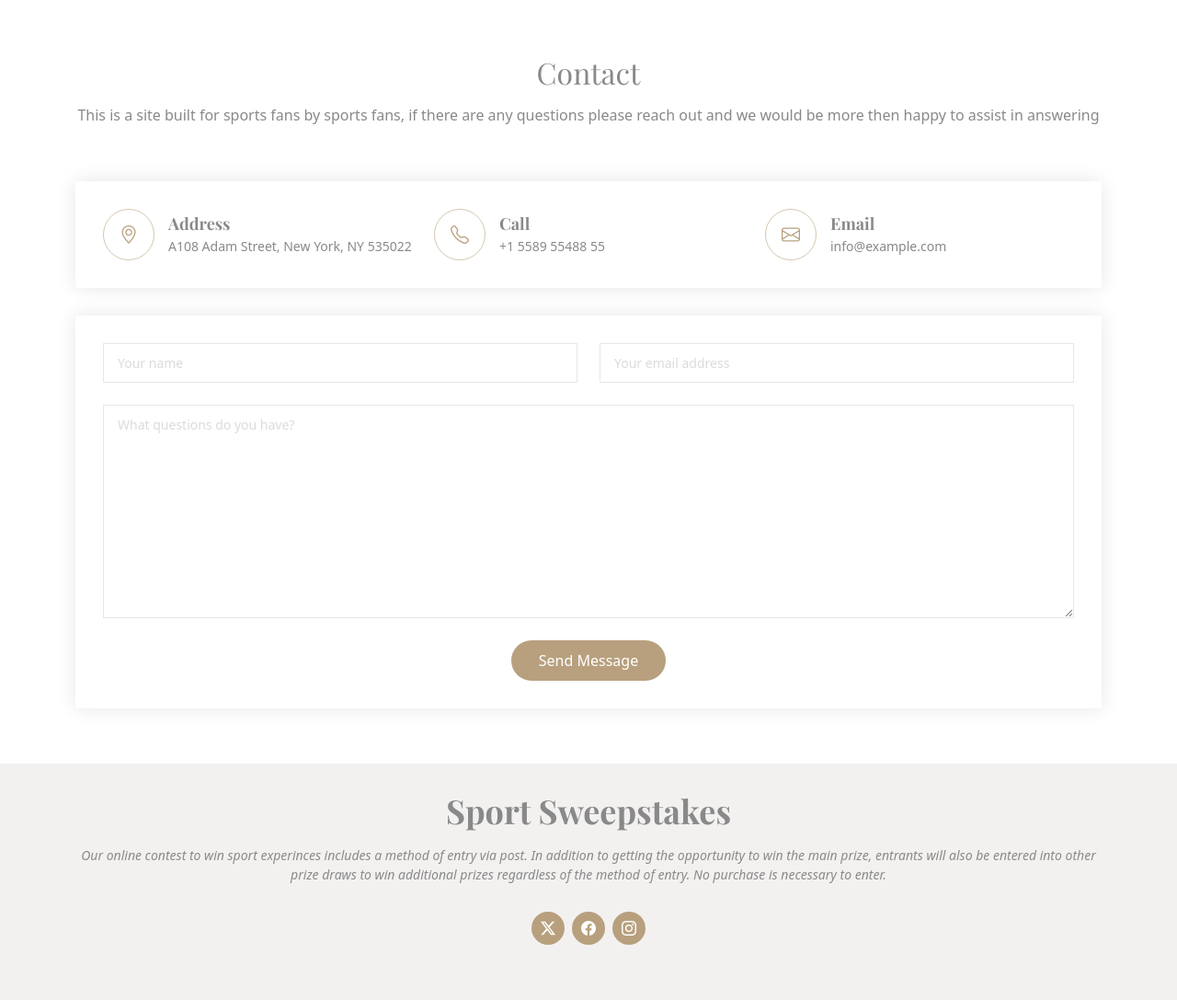
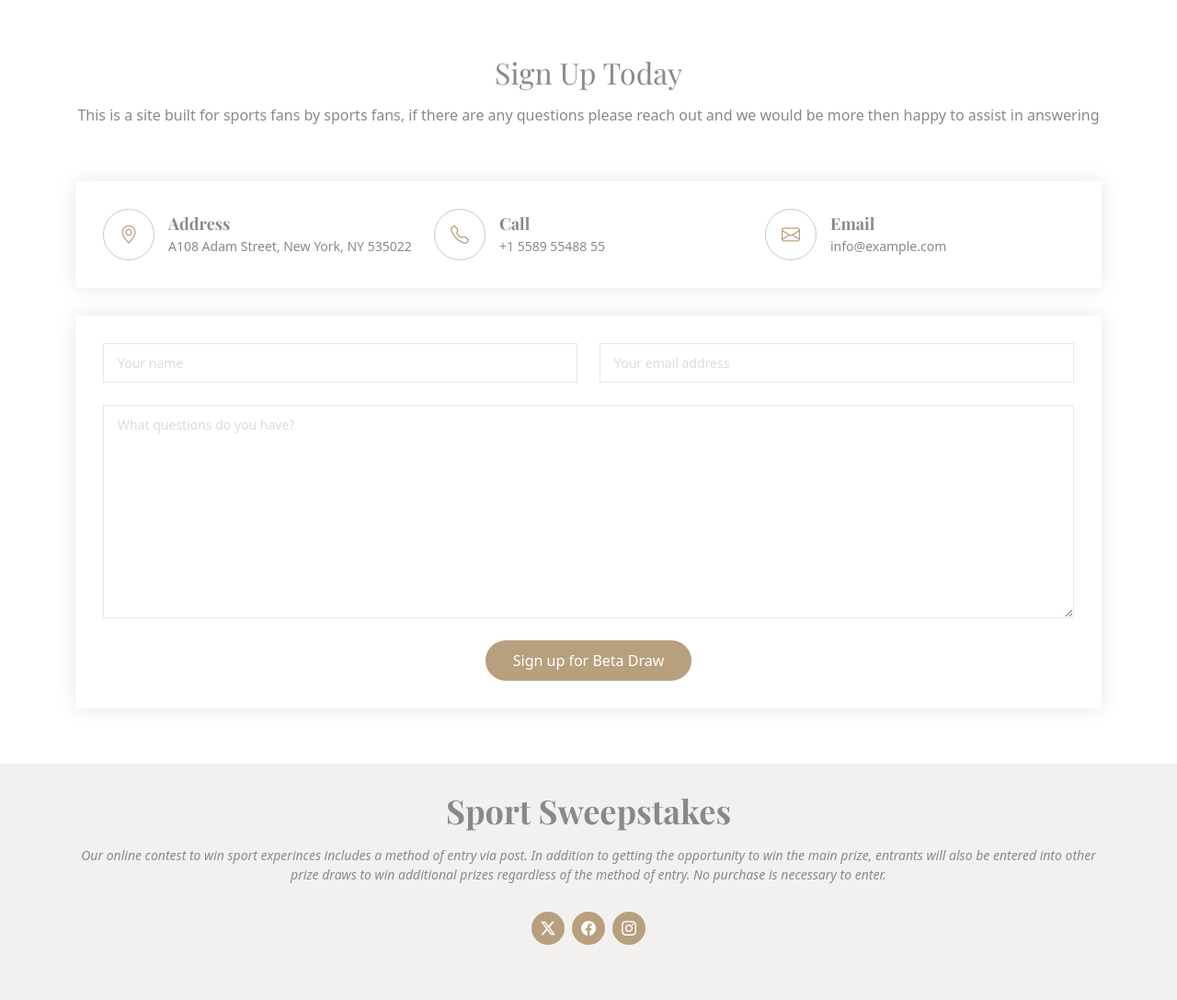
Before and after one commit to hartnerk/project-3, a Django app: page /signup/ in a window 1280 px wide. Shown: the whole page at 92% size. Run offline with Django 4.2, Linux system fonts and the light colour scheme; some libraries are stand-ins or nearby versions; some web fonts are replaced.

Commit message:
formating to signup

```diff
--- a/splashpage/splash/templates/signup.html
+++ b/splashpage/splash/templates/signup.html
@@ -78,7 +78,7 @@
 
       <!-- Section Title -->
       <div class="container section-title" data-aos="fade-up">
-        <h2>Contact</h2>
+        <h2>Sign Up Today</h2>
         <p>This is a site built for sports fans by sports fans, if there are any questions please reach out and we would be more then happy to assist in answering</p>
       </div><!-- End Section Title -->
 
@@ -145,7 +145,7 @@
               <div class="error-message"></div>
               <div class="sent-message">Your message has been sent. Thank you!</div>
 
-              <button type="submit" value="OK">Send Message</button>
+              <button type="submit" value="OK">Sign up for Beta Draw</button>
             </div>
 
           </div>
```
